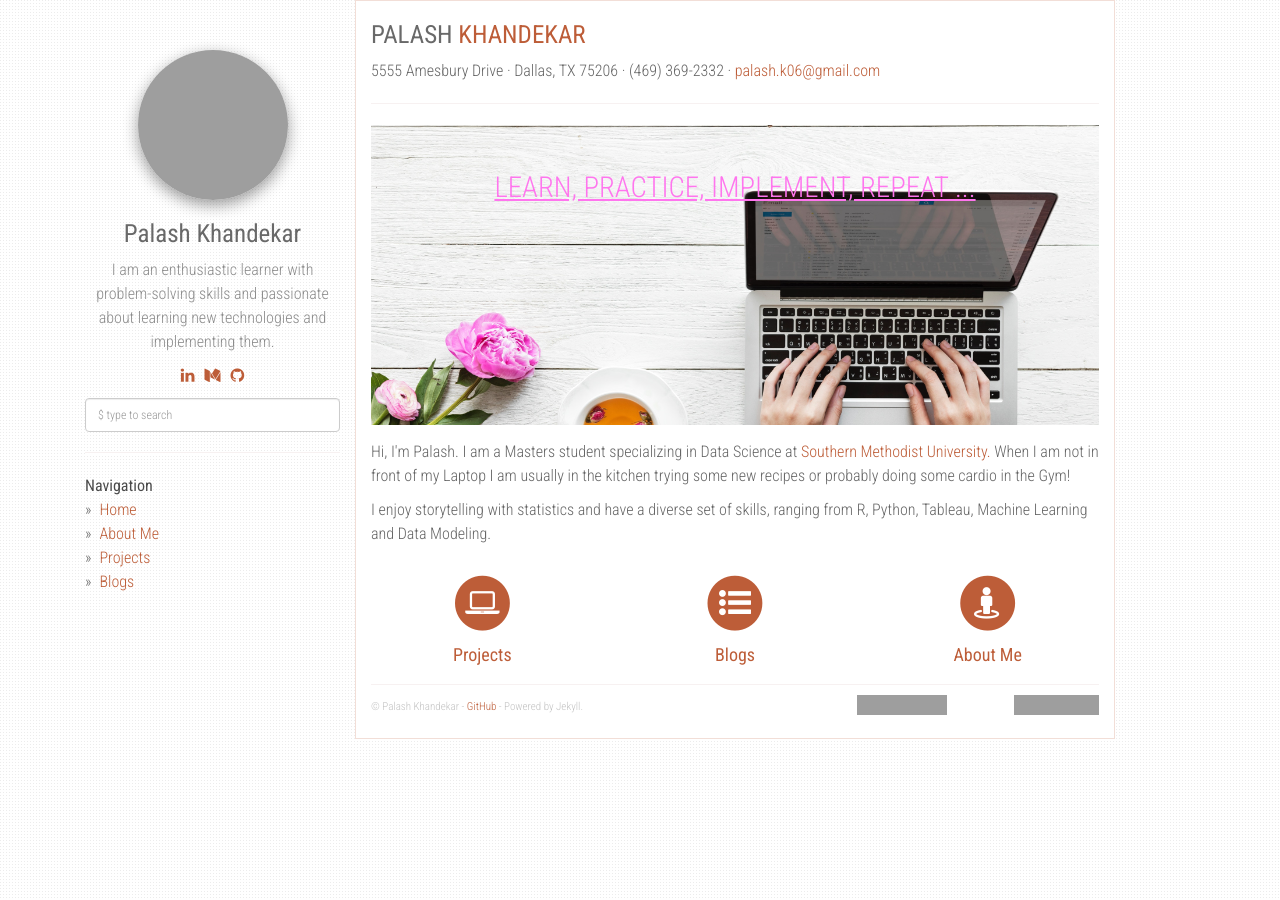
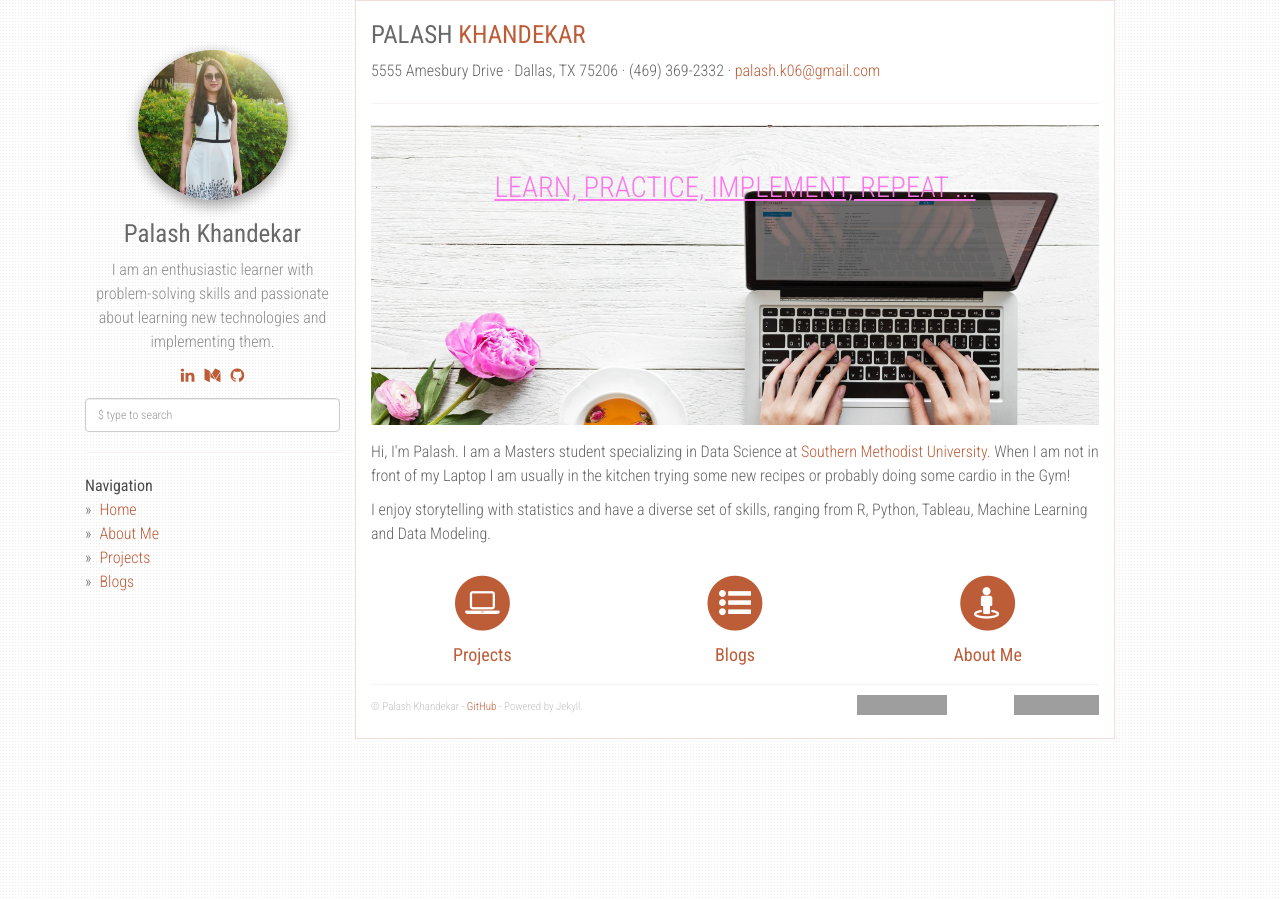
Before and after one commit to palashck/palashck.github.io, a Jekyll site: the page built from index.html, in a window 1280 px wide. Built offline with Jekyll 4.4.1, drawn with Linux system fonts in a browser that asks for light colours; nearby versions of some CDN libraries; grey boxes are pictures that could not be loaded.

Commit message:
changed image

```diff
--- a/_config.yml
+++ b/_config.yml
@@ -7,7 +7,7 @@ github: https://github.com/palashck
 about: I am an enthusiastic learner with problem-solving skills and passionate about learning new technologies and implementing them.
 disqus_shortname: programming
 #google_analytics: UA-31048387-6
-avatar_url: /static/img/me.jpeg
+avatar_url: /static/img/me.jpg
 
 enableTags: true
 tagarray: []
```
